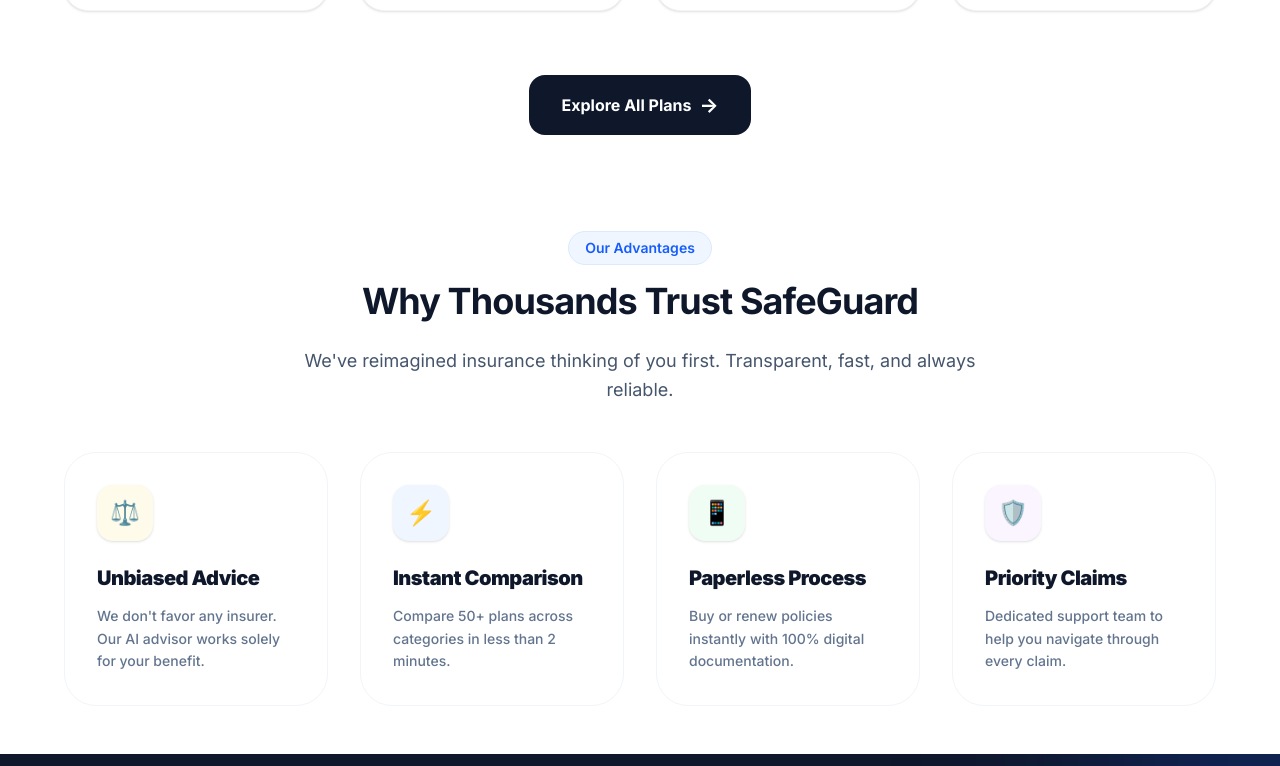
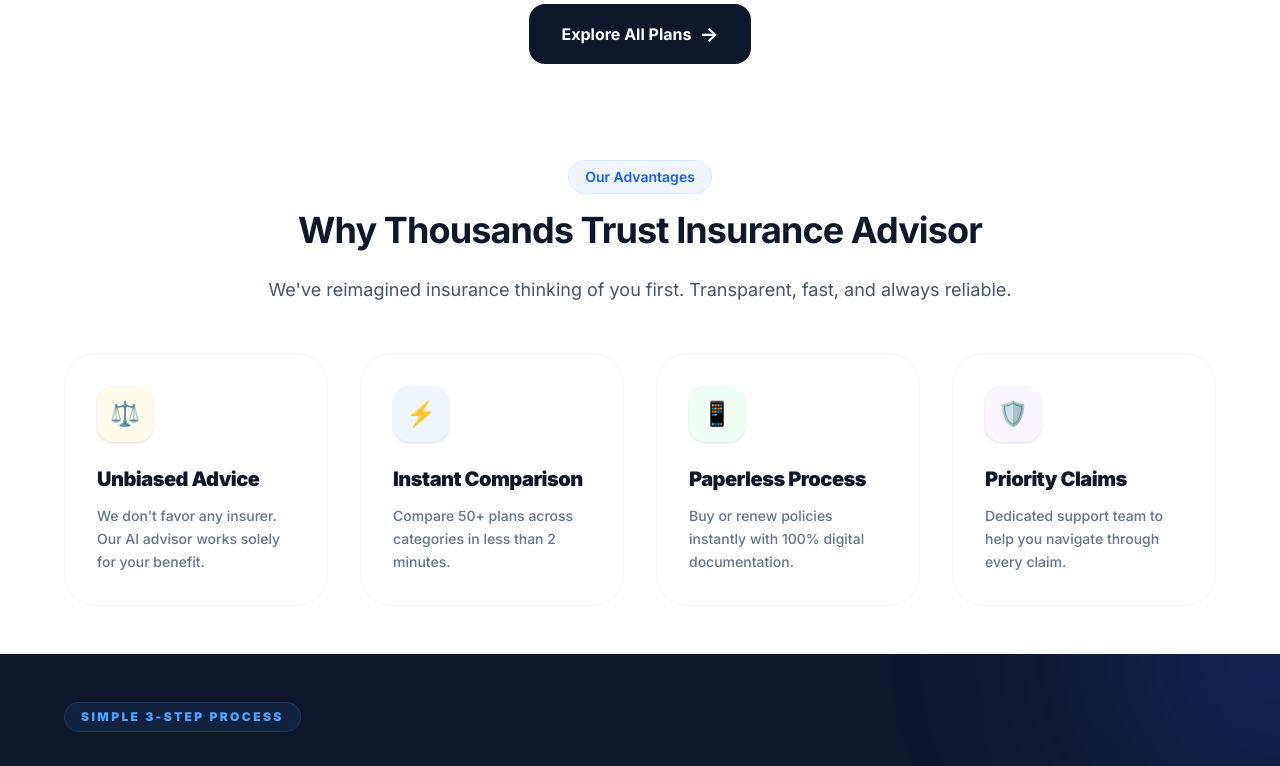
Before and after one commit to Gulhane-Shivani/Insurance_Advisor, a React (Vite) app: page / in a window 1280 px wide. Shown: the part 2111-2877 px from the top of the page. Built offline with nearby package versions, Linux system fonts and the light colour scheme.

Commit message:
add SectionTitle, TrustBar, and FeaturesSection components alongside insurance carrier data models

```diff
--- a/src/components/common/SectionTitle.tsx
+++ b/src/components/common/SectionTitle.tsx
@@ -20,7 +20,7 @@
   const isLight = variant === 'light';
 
   return (
-    <div className={`mb-12 ${align === 'center' ? 'text-center mx-auto max-w-2xl' : ''}`}>
+    <div className={`mb-12 ${align === 'center' ? 'text-center mx-auto max-w-4xl' : ''}`}>
       {badge && (
         <span className={`inline-block px-4 py-1.5 rounded-full font-semibold text-sm mb-4 border ${isLight ? 'bg-white/10 text-white border-white/20' : 'bg-blue-50 text-blue-600 border-blue-100'
           }`}>
--- a/src/components/common/TrustBar.tsx
+++ b/src/components/common/TrustBar.tsx
@@ -8,7 +8,7 @@
         <p className="text-center text-[10px] font-black text-slate-400 uppercase tracking-widest mb-10">Trusted by over 1.5 Million happy customers globally</p>
         <div className="flex flex-wrap justify-center items-center gap-x-16 gap-y-10 opacity-30 grayscale hover:grayscale-0 hover:opacity-100 transition-all duration-700">
            {/* Replace with real logos or use generic symbols */}
-           <div className="flex items-center gap-2 font-black text-2xl text-slate-800">🛡️ <span className="tracking-tighter italic">SAFEGUARD</span></div>
+           <div className="flex items-center gap-2 font-black text-2xl text-slate-800">🛡️ <span className="tracking-tighter italic text-blue-600">SECURELIFE</span></div>
            <div className="flex items-center gap-2 font-black text-2xl text-slate-800">🏛️ <span className="tracking-tighter">FEDERAL</span></div>
            <div className="flex items-center gap-2 font-black text-2xl text-slate-800">⚓ <span className="tracking-tighter">ANCHOR</span></div>
            <div className="flex items-center gap-2 font-black text-2xl text-slate-800">🧩 <span className="tracking-tighter">ALLIANCE</span></div>
--- a/src/components/home/FeaturesSection.tsx
+++ b/src/components/home/FeaturesSection.tsx
@@ -32,7 +32,7 @@
   return (
     <section className="py-8 md:py-12 container">
       <SectionTitle
-        title="Why Thousands Trust SafeGuard"
+        title="Why Thousands Trust Insurance Advisor"
         subtitle="We've reimagined insurance thinking of you first. Transparent, fast, and always reliable."
         align="center"
         badge="Our Advantages"
--- a/src/data/carriers.ts
+++ b/src/data/carriers.ts
@@ -117,7 +117,7 @@
     carrierId: 'icici-lombard',
     carrierName: 'ICICI Lombard',
     carrierLogo: 'https://www.google.com/s2/favicons?sz=128&domain=icicilombard.com',
-    planName: 'Business Safeguard',
+    planName: 'Business Shield',
     type: 'business',
     monthlyPrice: 2800,
     coverageAmount: '₹50,0,000',
```
